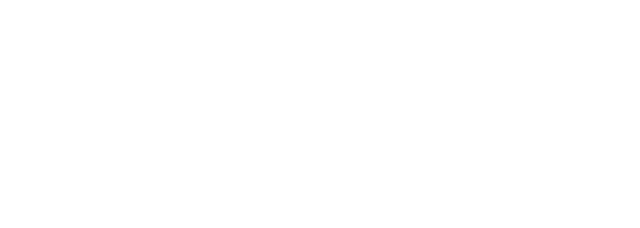
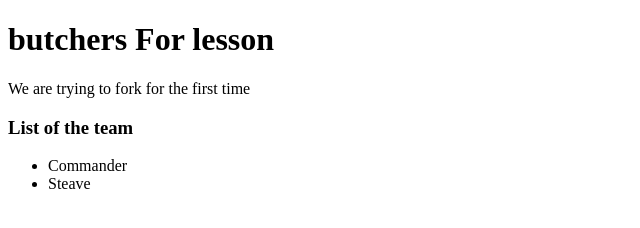
Before and after one commit to steveneche/Darlinton, a plain HTML site: page index.html in a window 1280 px wide. Shown: the whole page, without its empty margins (0-640 px from the left). Drawn offline with Linux system fonts and the light colour scheme.

Commit message:
Ugraded work

```diff
--- a/index.html
+++ b/index.html
@@ -3,9 +3,15 @@
 <head>
     <meta charset="UTF-8">
     <meta name="viewport" content="width=device-width, initial-scale=1.0">
-    <title>Document</title>
+    <title>Darlington Fork Project</title>
 </head>
 <body>
-
+    <h1> butchers For lesson</h1>
+    <p>We are trying to fork for the first time</p>
+    <h3> List of the team</h3>
+    <ul>
+        <li>Commander</li>
+        <li>Steave</li>
+    </ul>
 </body>
 </html>
```
